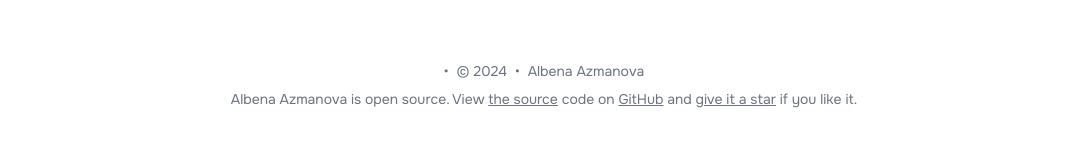
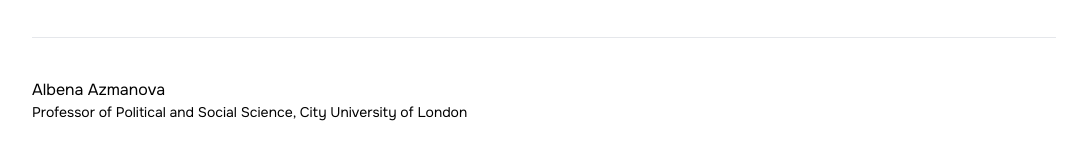
Before and after one commit to victorelgersma/albena-astro-tailwind-site, an Astro site: page / in a window 1280 px wide. Shown: the part 946-1087 px from the top of the page, without its empty margins (96-1183 px from the left). Built offline with nearby package versions, Linux system fonts and the light colour scheme; Astro itself is replaced by a stand-in of ours.

Commit message:
fix: start work on footer

```diff
--- a/src/components/Footer.astro
+++ b/src/components/Footer.astro
@@ -1,42 +1,9 @@
----
-// import SocialIcon from '@/components/social-icons/index.astro'
-import { SITE_METADATA } from "@/consts";
-
-const t = useTranslations();
-
-import Link from "./Link.astro";
-import { useTranslations } from "@/i18n";
----
-
 <footer>
-  <div class="mt-16 flex flex-col items-center">
-    <!--<div class="mb-3 flex space-x-4">-->
-    <!--    <SocialIcon kind="mail" href={`mailto:${SITE_METADATA.email}`} size={6}/>-->
-    <!--    <SocialIcon kind="github" href={SITE_METADATA.github} size={6}/>-->
-    <!--    <SocialIcon kind="facebook" href={SITE_METADATA.facebook} size={6}/>-->
-    <!--    <SocialIcon kind="youtube" href={SITE_METADATA.youtube} size={6}/>-->
-    <!--    <SocialIcon kind="linkedin" href={SITE_METADATA.linkedin} size={6}/>-->
-    <!--    <SocialIcon kind="twitter" href={SITE_METADATA.twitter} size={6}/>-->
-    <!--</div>-->
-    <div class="mb-2 flex space-x-2 text-sm text-gray-500 dark:text-gray-400">
-      <!--<Link href="/about">{SITE_METADATA.title}</Link>-->
-      <div>{` • `}</div>
-      <div>{`© ${new Date().getFullYear()}`}</div>
-      <div>{` • `}</div>
-      <Link href="/">{t("siteMetadata.title")}</Link>
-    </div>
-    <div class="mb-8 text-sm text-gray-500 dark:text-gray-400">
-      <Link href={SITE_METADATA.siteRepo}>
-        {t("siteMetadata.title")}
-        {` is open source. `}
-        {` View `}
-        <span class="underline">the source</span>
-        {` code on `}
-        <span class="underline">GitHub</span>
-        {` and `}
-        <span class="underline">give it a star</span>
-        {` if you like it.`}
-      </Link>
-    </div>
-  </div>
+	<hr class="my-10">
+	<p class="">
+	Albena Azmanova
+	<p>
+	<p class='text-sm'>
+	Professor of Political and Social Science, City University of London
+	</p>
 </footer>
--- a/src/components/Header.astro
+++ b/src/components/Header.astro
@@ -12,7 +12,7 @@ import ThemeSwitcher from "@/solid/ThemeSwitcher.tsx";
       <ul class="hidden sm:flex">
         <li>
           Research
-          <ul class="dropdown absolute hidden">
+          <ul class="bg-white dark:bg-black dropdown absolute hidden">
             <li><a href="#"> Overview </a></li>
             <li><a href="#"> Books</a></li>
             <li><a href="#"> JavaScript</a></li>
```
